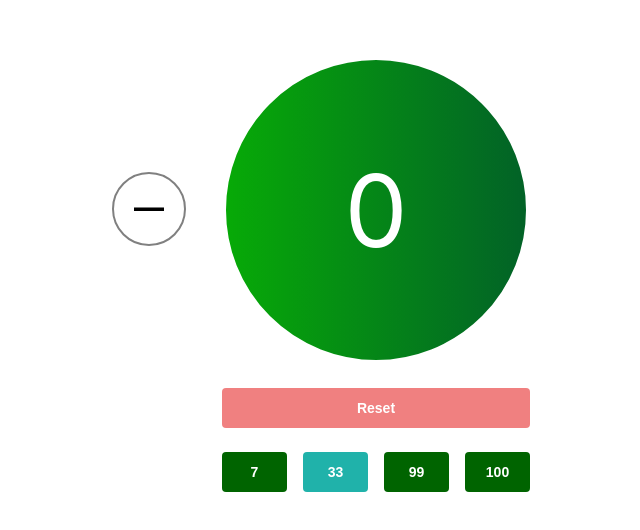
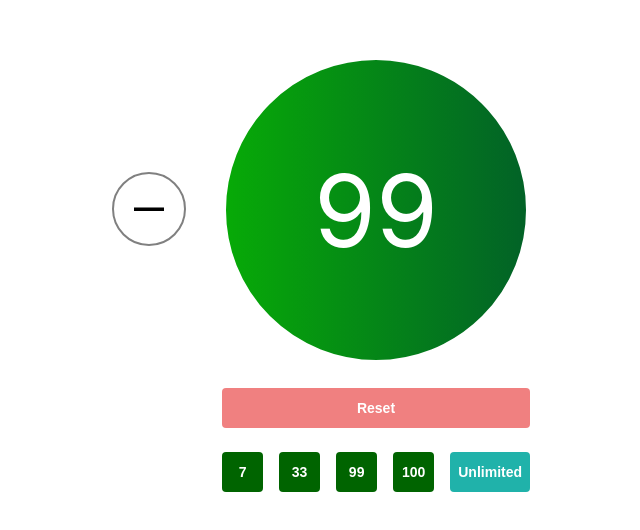
Before and after one commit to AliAsanov90/tasbih, a React (Create React App) app: page / in a window 1280 px wide. Shown: the part 144-674 px from the top of the page, without its empty margins (319-959 px from the left). Built offline with nearby package versions, Linux system fonts and the light colour scheme.

Commit message:
add Unlimited quantity

```diff
--- a/src/App.js
+++ b/src/App.js
@@ -1,25 +1,36 @@
 import './App.css';
 import { useState } from 'react';
 
-const QUANTITIES = [7, 33, 99, 100]
+const QUANTITIES = [
+  { title: '7', value: 7 },
+  { title: '33', value: 33 },
+  { title: '99', value: 99 },
+  { title: '100', value: 100 },
+  { title: 'Unlimited', value: 999999999 }
+]
+
+const isUnlimitedQuantityValue = QUANTITIES.find(({ title }) => title === 'Unlimited').value || 999999999
 
 function App() {
-  const [counter, setCounter] = useState(0)
-  const [maxCounterNum, setMaxCounterNum] = useState(QUANTITIES[1])
+  const [counter, setCounter] = useState(99)
+  const [maxCounterNum, setMaxCounterNum] = useState(isUnlimitedQuantityValue)
 
   const isMax = counter >= maxCounterNum
 
   const increment = () => {
     if (counter >= maxCounterNum) return
+
     setCounter(prev => prev + 1)
   }
 
   const decrement = () => {
     if (counter === 0) return
+
     if (counter > maxCounterNum) {
       setCounter(maxCounterNum)
       return
     }
+
     setCounter(prev => prev - 1)
   }
 
@@ -39,14 +50,14 @@ function App() {
         <div className='btnsWrapper'>
           <button type='button' className='resetBtn btn' onClick={reset}>Reset</button>
           <div className='quantityBtns'>
-            {QUANTITIES.map(quantity =>
+            {QUANTITIES.map(({ title, value }) =>
               <button
-                key={quantity}
+                key={title}
                 type='button'
-                className={`quantityBtn btn ${quantity === maxCounterNum && 'active'}`}
-                onClick={handleQuantity(quantity)}
+                className={`quantityBtn btn ${value === maxCounterNum && 'active'}`}
+                onClick={handleQuantity(value)}
               >
-                {quantity}
+                {title}
               </button>)}
           </div>
         </div>
```
